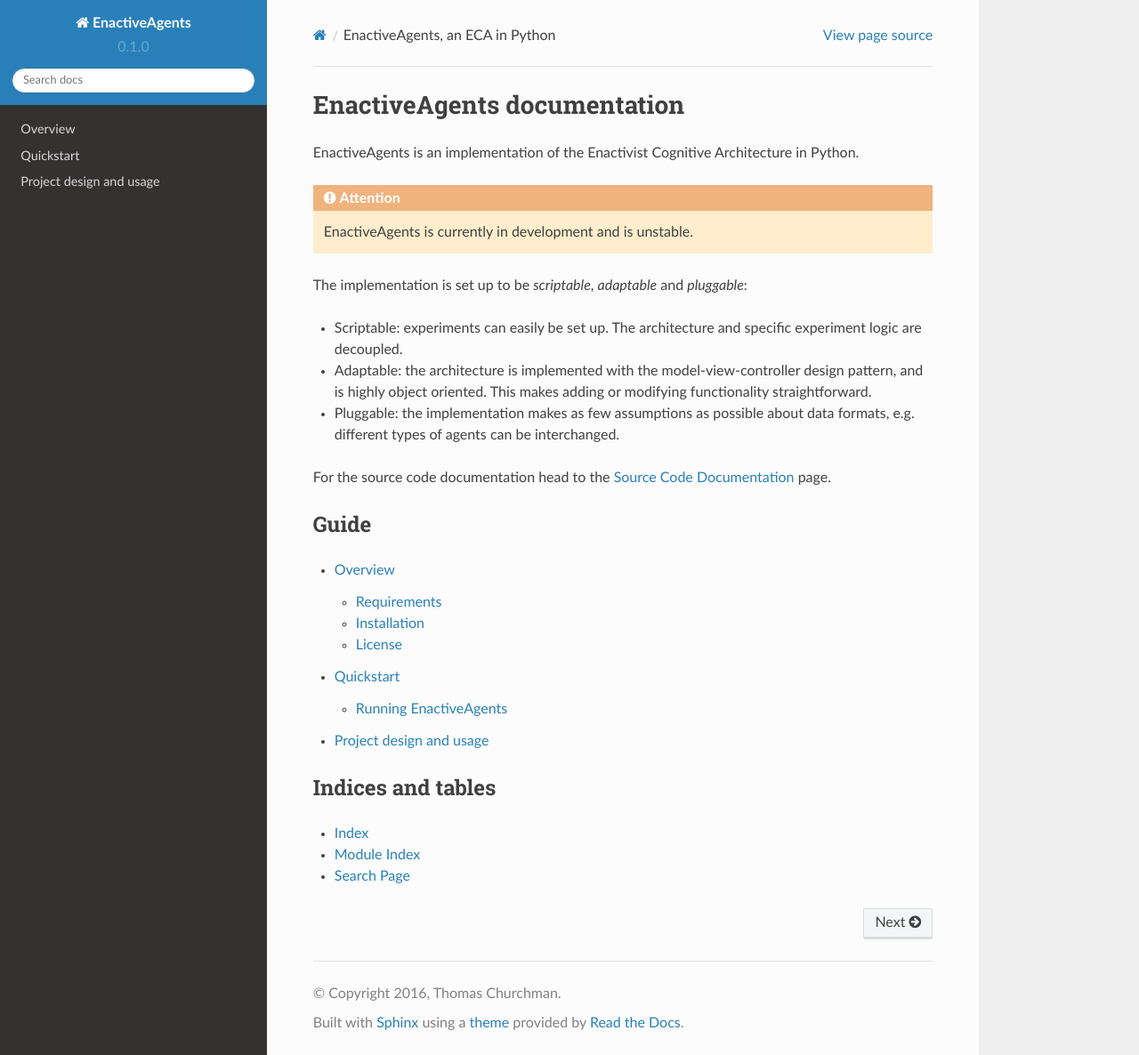
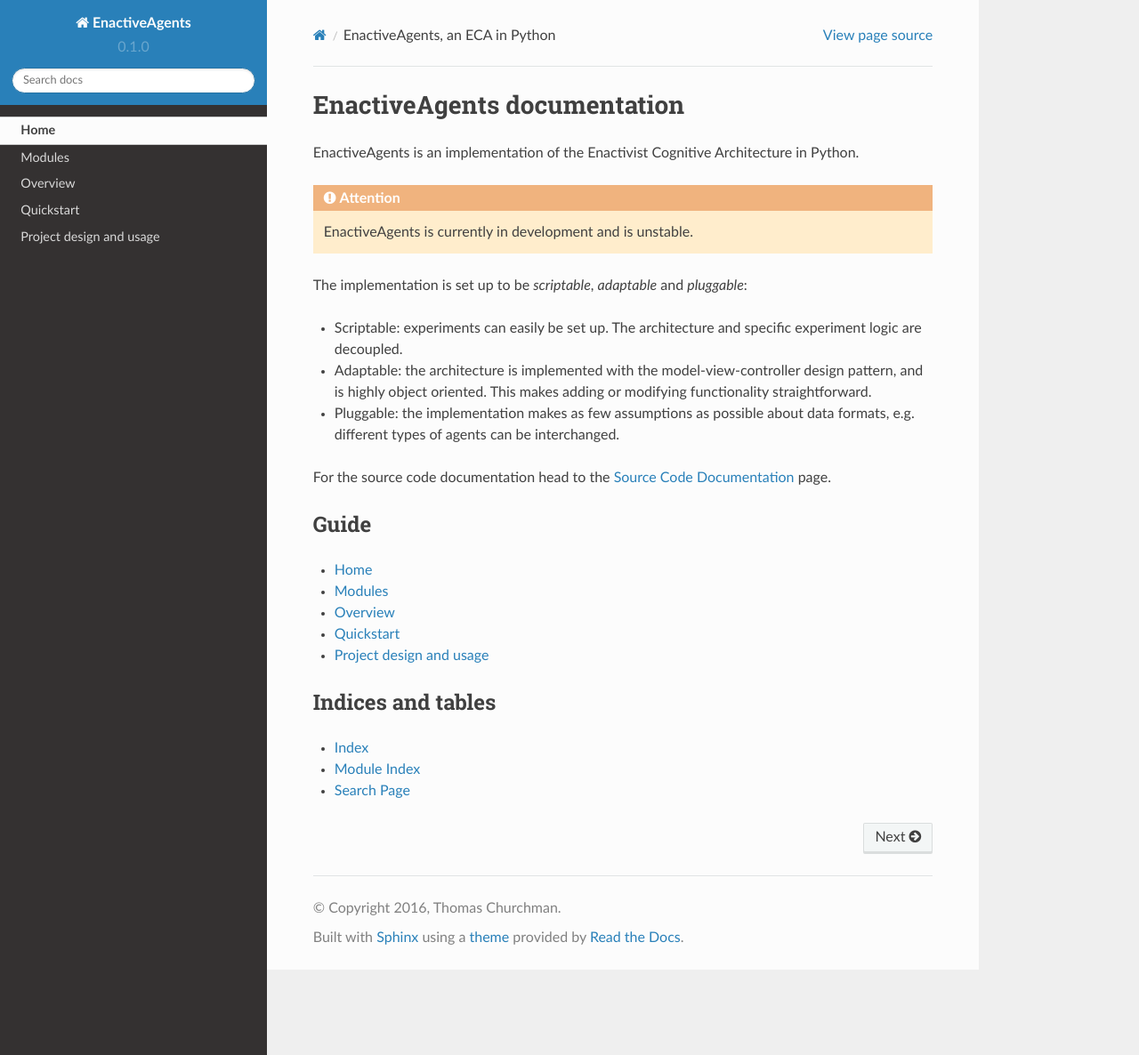
Before and after one commit to Beskhue/enactive-agents, a Sphinx documentation site: the page built from docs/index.rst, in a window 1280 px wide and 1186 px high. Shown: the whole window at 89% size. Built offline with Sphinx 7.4.7 and the Read the Docs theme 2.0.0, drawn with Linux system fonts in a browser that asks for light colours; pages that are not in the unit, such as notebooks, are missing from menus.

Commit message:
Update index toctree.

```diff
--- a/docs/index.rst
+++ b/docs/index.rst
@@ -24,8 +24,10 @@
 Guide
 =====
 .. toctree::
-   :maxdepth: 2
+   :maxdepth: 1
 
+   Home <self>
+   Modules <modules>
    overview
    quickstart
    usage
```
